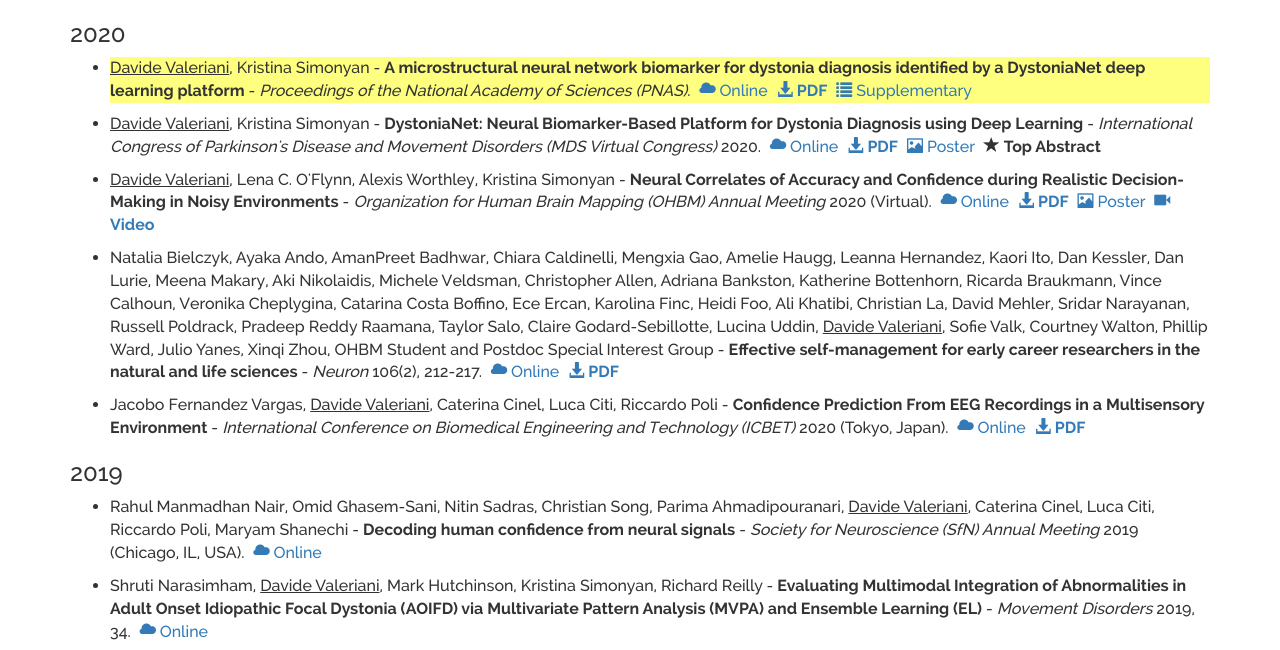
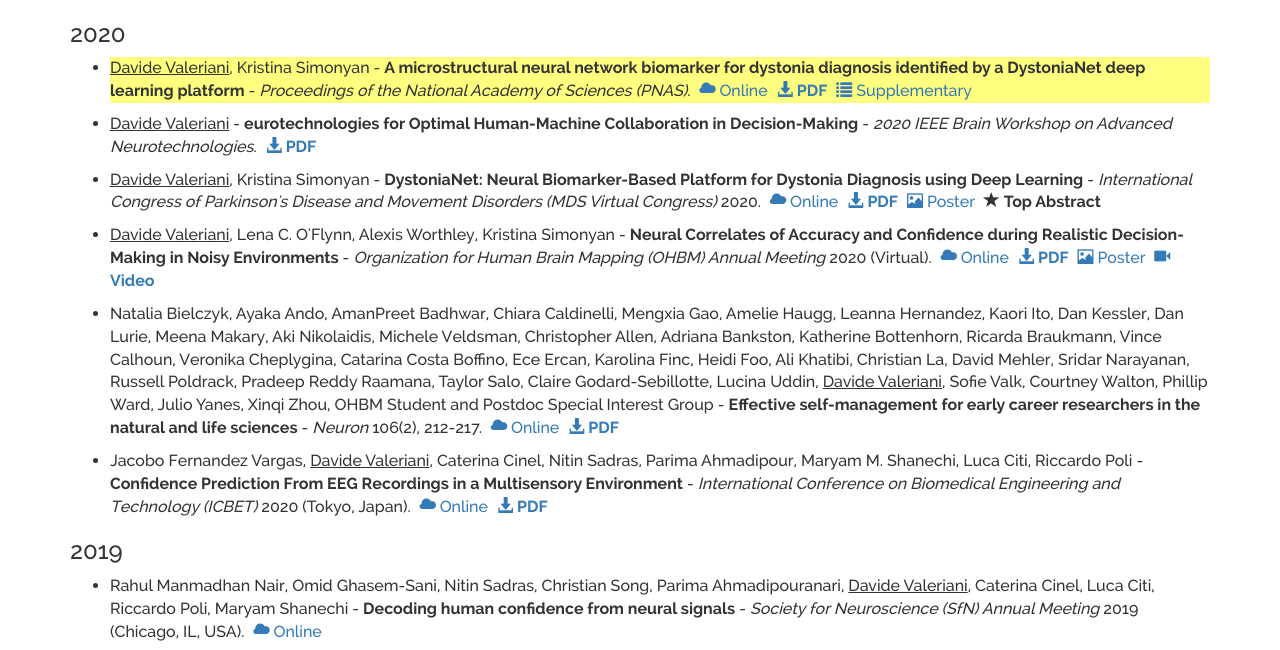
Before and after one commit to davidevaleriani/website, a plain HTML site: page publications.html in a window 1280 px wide. Shown: the part 145-795 px from the top of the page. Drawn offline with Linux system fonts and the light colour scheme.

Commit message:
Added IEEE Brain Workshop abstract.

```diff
--- a/publications.html
+++ b/publications.html
@@ -50,6 +50,11 @@
                         </p>
                       </li>
                       <li>
+                        <p><u>Davide Valeriani</u> - <strong>eurotechnologies for Optimal Human-Machine Collaboration in Decision-Making</strong> - <em>2020 IEEE Brain Workshop on Advanced Neurotechnologies</em>.
+                            <a href="pub/IEEEBrain2020.pdf" target="blank"><span class="glyphicon glyphicon-download-alt"></span> <strong>PDF</strong></a>
+                        </p>
+                      </li>
+                      <li>
                         <p><u>Davide Valeriani</u>, Kristina Simonyan - <strong>DystoniaNet: Neural Biomarker-Based Platform for Dystonia Diagnosis using Deep Learning</strong> - <em>International Congress of Parkinson's Disease and Movement Disorders (MDS Virtual Congress)</em> 2020.
                             <a href="https://www.mdsabstracts.org/abstract/dystonianet-neural-biomarker-based-platform-for-dystonia-diagnosis-using-deep-learning/" target="blank"><span class="glyphicon glyphicon-cloud"></span> Online</a>
                             <a href="pub/MDS2020.pdf" target="blank"><span class="glyphicon glyphicon-download-alt"></span> <strong>PDF</strong></a>
@@ -72,8 +77,8 @@
                             <a href="pub/Neuron2020.pdf" target="blank"><span class="glyphicon glyphicon-download-alt"></span> <strong>PDF</strong></a>
                       </li>
                       <li>
-                          <p>Jacobo Fernandez Vargas, <u>Davide Valeriani</u>, Caterina Cinel, Luca Citi, Riccardo Poli - <strong>Confidence Prediction From EEG Recordings in a Multisensory Environment</strong> - <em>International Conference on Biomedical Engineering and Technology (ICBET)</em> 2020 (Tokyo, Japan).
-                            <a href="https://dl.acm.org/doi/abs/10.1145/3397391.3397426" target="blank"><span class="glyphicon glyphicon-cloud"></span> Online</a>
+                          <p>Jacobo Fernandez Vargas, <u>Davide Valeriani</u>, Caterina Cinel, Nitin Sadras, Parima Ahmadipour, Maryam M. Shanechi, Luca Citi, Riccardo Poli - <strong>Confidence Prediction From EEG Recordings in a Multisensory Environment</strong> - <em>International Conference on Biomedical Engineering and Technology (ICBET)</em> 2020 (Tokyo, Japan).
+                            <a href="https://doi.org/10.1145/3397391.3397426" target="blank"><span class="glyphicon glyphicon-cloud"></span> Online</a>
                             <a href="pub/ICBET2020.pdf" target="blank"><span class="glyphicon glyphicon-download-alt"></span> <strong>PDF</strong></a>
                       </li>
                     </ul>
```
Also changed, not shown: 1 other file.
